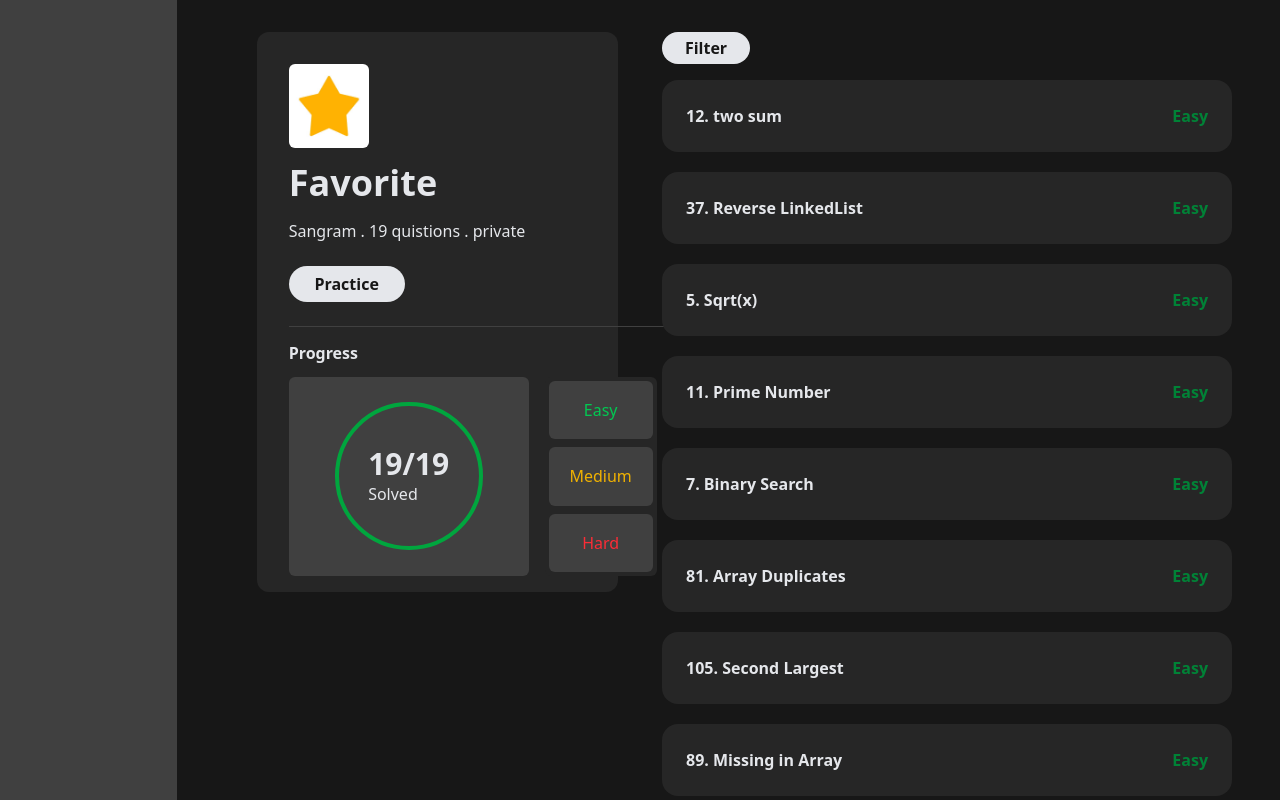
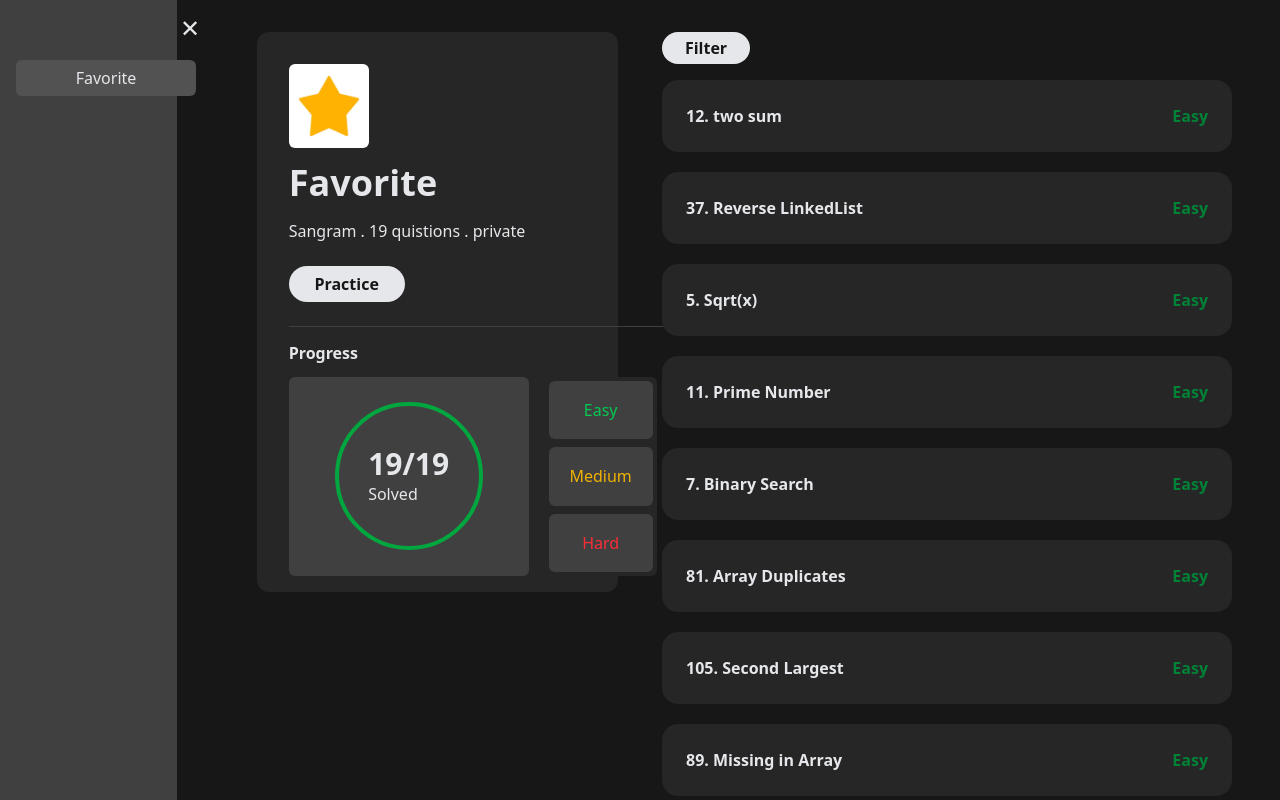
Before and after one commit to sangram-jr/Tailwind-Basics, a React (Vite) app in the folder leetcode-ui/: page / in a window 1280 px wide. Shown: the top 800 px of the page. Built offline with nearby package versions, Linux system fonts and the light colour scheme.

Commit message:
add style to the first div(sidebar)

```diff
--- a/leetcode-ui/src/components/Page.jsx
+++ b/leetcode-ui/src/components/Page.jsx
@@ -5,6 +5,7 @@
 
 const  Page=()=>{
 
+    const [open,setOpen]=useState(true);
     const[filter,setFilter]=useState(false);
     const [list,setList]=useState([
         {
@@ -74,16 +75,32 @@
         setFilter(!filter);
     }
 
+    function handleOpen(){
+        setOpen(!open);
+    }
 
 
     if(!filter){
         return(
             <div className="min-h-screen bg-neutral-900 grid grid-cols-12 gap-11">
+                {/* First div (SlideBar part) */}
+                {open && (
+                    <div className="grid col-span-2 bg-neutral-700 border-amber-50 min-h-screen">
+                        <div>
+                            <button onClick={handleOpen} className=" text-gray-200 text-2xl ml-45 mt-3">✕</button>
+                            <p className="bg-neutral-600 w-45 h-9  text-gray-200 rounded-md ml-4 mt-4 flex justify-center items-center">Favorite</p>
+                        </div>
+                    </div>
+                )}
+                {!open && (
+                    <div className="fixed top-0 left-0 text-xl text-gray-200">
+                        <button onClick={handleOpen}>☰</button>
+                    </div>
+                )}
 
-                <div className="grid col-span-2 bg-neutral-700 border-amber-50">
 
-                </div>
 
+                {/* second div (progress part) */}
                 <div className="grid col-span-4 bg-neutral-800 mt-8 mb-30 ml-9 rounded-xl h-140">
                     <img src={star} alt="star-png" className="h-21 w-20 rounded-md ml-8 mt-8"/>
                     <h1 className="text-4xl text-gray-200 font-bold ml-8 -mt-9">Favorite</h1>
@@ -105,6 +122,7 @@
                     </div>
                 </div>
 
+                {/* Third div (quistions part) */}
                 <div className="grid col-span-6 text-gray-200 mt-8 mr-8">
                     <button onClick={changeFilter} className="cursor-pointer h-8 w-22 text-center font-semibold bg-gray-200 text-neutral-900 rounded-full">Filter</button>
                     {
```
